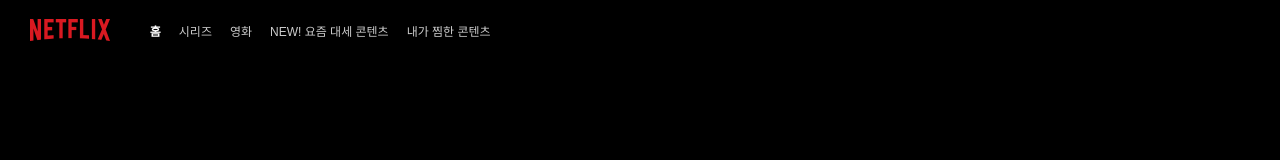
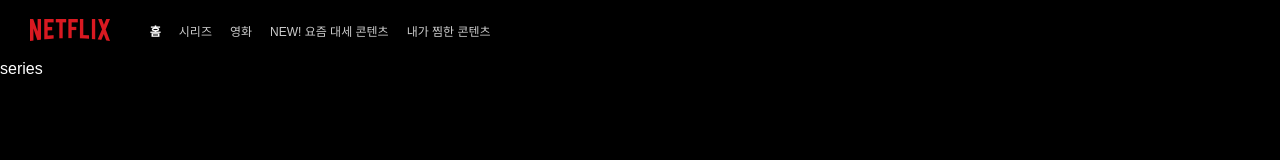
Before and after one commit to het22/vue-netflix-clone, a Vue app: page /series in a window 1280 px wide. Shown: the top 160 px of the page. Built offline with nearby package versions, Linux system fonts and the light colour scheme.

Commit message:
add router and sample routes

```diff
--- a/src/App.vue
+++ b/src/App.vue
@@ -1,7 +1,9 @@
 <template>
   <div id="app">
     <app-header />
-    <main></main>
+    <main>
+      <router-view />
+    </main>
     <app-footer />
   </div>
 </template>
--- a/src/main.js
+++ b/src/main.js
@@ -1,13 +1,14 @@
 import Vue from 'vue';
 import VueRouter from 'vue-router';
 import App from './App.vue';
+import router from './router';
 
 Vue.config.productionTip = false;
-
 Vue.use(VueRouter);
 
 new Vue({
   data: { title: 'vue-netflix-clone' },
+  router,
 
   // vue instance lifecycle
   // https://vuejs.org/v2/guide/instance.html#Lifecycle-Diagram
--- /dev/null
+++ b/src/pages/Home.vue
@@ -0,0 +1,9 @@
+<template>
+  <div>home</div>
+</template>
+
+<script>
+export default {
+  name: 'home'
+};
+</script>
--- /dev/null
+++ b/src/pages/Series.vue
@@ -0,0 +1,9 @@
+<template>
+  <div>series</div>
+</template>
+
+<script>
+export default {
+  name: 'series'
+};
+</script>
--- /dev/null
+++ b/src/router.js
@@ -0,0 +1,11 @@
+import VueRouter from 'vue-router';
+import Home from './pages/Home.vue';
+import Series from './pages/Series.vue';
+
+export default new VueRouter({
+  mode: 'history',
+  routes: [
+    { path: '/', component: Home },
+    { path: '/series', component: Series }
+  ]
+});
```
